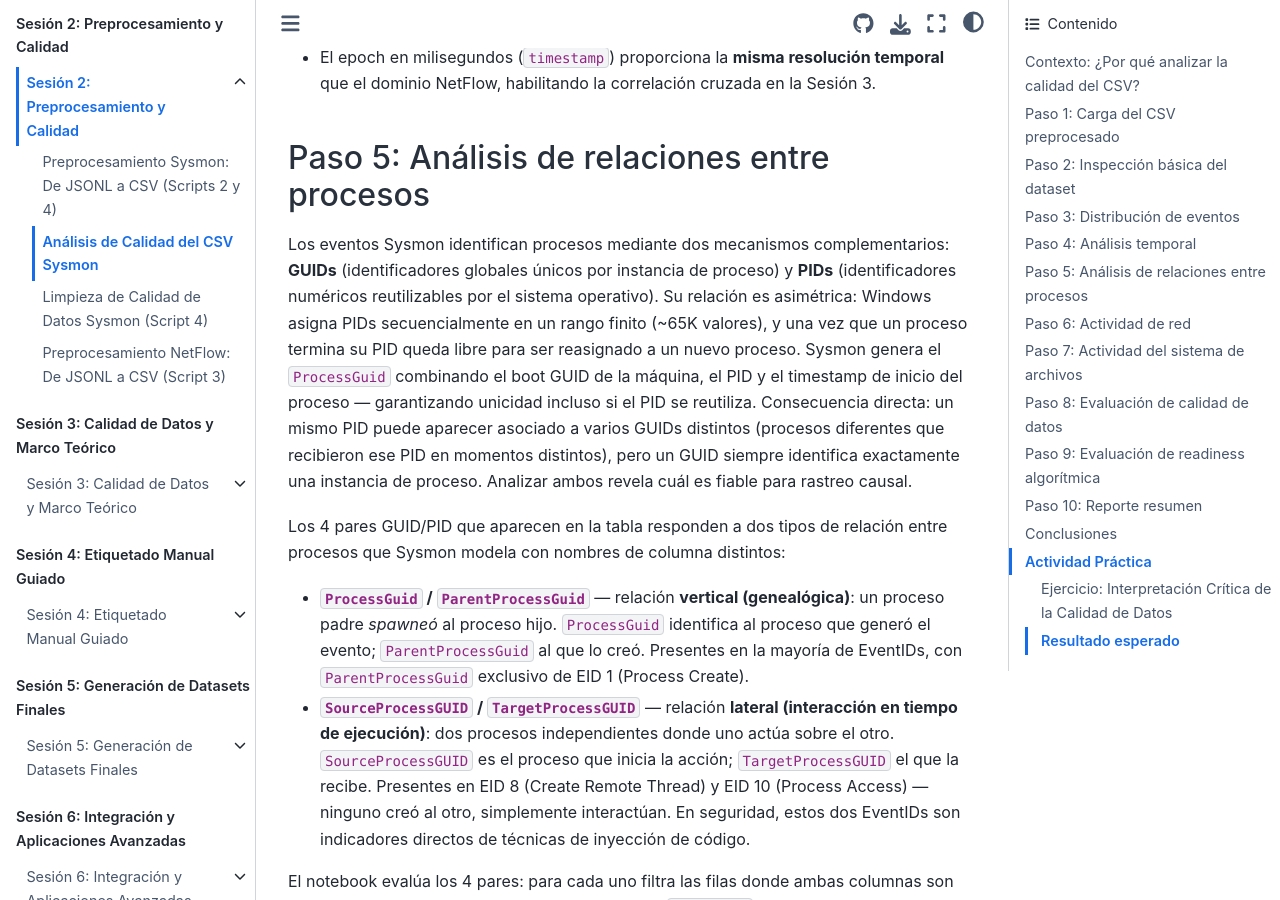
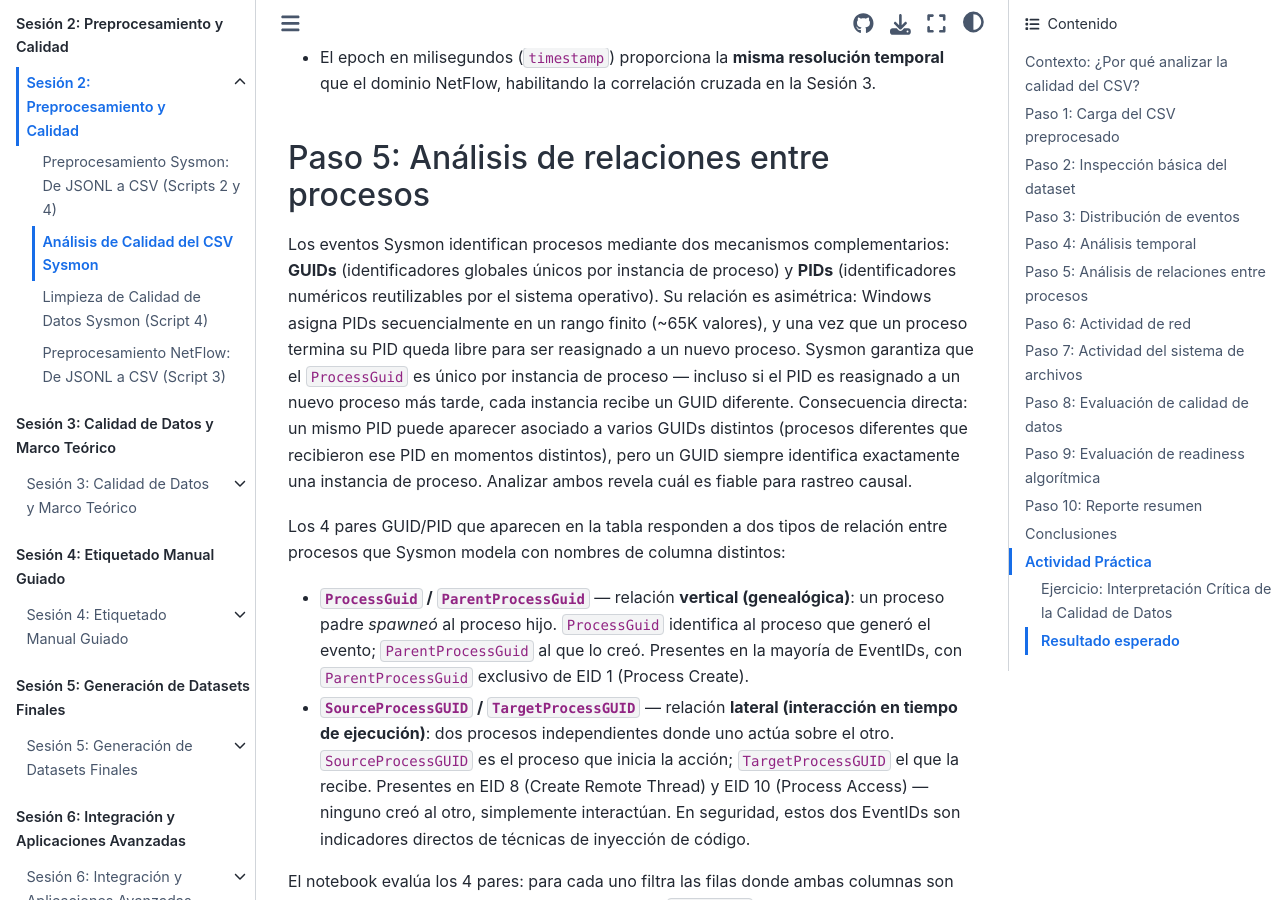
Before and after one commit to ollerenac/curso2026, a Jupyter Book: the page built from sesion-2/8-analisis-calidad-csv.md, in a window 1280 px wide and 900 px high, scrolled down 13759 px. Built offline with Jupyter Book 1.0.4 settings and Sphinx 7.4.7 and the Sphinx Book theme 1.1.4, drawn with Linux system fonts in a browser that asks for light colours.

Commit message:
fix(sesion-2): remove unverified ProcessGuid construction claim in Paso 5
Replace internal implementation detail (boot GUID + PID + timestamp) with
an observable, data-verifiable statement: Sysmon guarantees unique ProcessGuid
per process instance even across PID reuse.

Co-Authored-By: Claude Sonnet 4.6 <noreply@anthropic.com>

```diff
--- a/sesion-2/8-analisis-calidad-csv.md
+++ b/sesion-2/8-analisis-calidad-csv.md
@@ -346,7 +346,7 @@ El notebook genera 4 visualizaciones adaptadas a la ventana de 72 minutos, agrup
 
 ## Paso 5: Análisis de relaciones entre procesos
 
-Los eventos Sysmon identifican procesos mediante dos mecanismos complementarios: **GUIDs** (identificadores globales únicos por instancia de proceso) y **PIDs** (identificadores numéricos reutilizables por el sistema operativo). Su relación es asimétrica: Windows asigna PIDs secuencialmente en un rango finito (~65K valores), y una vez que un proceso termina su PID queda libre para ser reasignado a un nuevo proceso. Sysmon genera el `ProcessGuid` combinando el boot GUID de la máquina, el PID y el timestamp de inicio del proceso — garantizando unicidad incluso si el PID se reutiliza. Consecuencia directa: un mismo PID puede aparecer asociado a varios GUIDs distintos (procesos diferentes que recibieron ese PID en momentos distintos), pero un GUID siempre identifica exactamente una instancia de proceso. Analizar ambos revela cuál es fiable para rastreo causal.
+Los eventos Sysmon identifican procesos mediante dos mecanismos complementarios: **GUIDs** (identificadores globales únicos por instancia de proceso) y **PIDs** (identificadores numéricos reutilizables por el sistema operativo). Su relación es asimétrica: Windows asigna PIDs secuencialmente en un rango finito (~65K valores), y una vez que un proceso termina su PID queda libre para ser reasignado a un nuevo proceso. Sysmon garantiza que el `ProcessGuid` es único por instancia de proceso — incluso si el PID es reasignado a un nuevo proceso más tarde, cada instancia recibe un GUID diferente. Consecuencia directa: un mismo PID puede aparecer asociado a varios GUIDs distintos (procesos diferentes que recibieron ese PID en momentos distintos), pero un GUID siempre identifica exactamente una instancia de proceso. Analizar ambos revela cuál es fiable para rastreo causal.
 
 Los 4 pares GUID/PID que aparecen en la tabla responden a dos tipos de relación entre procesos que Sysmon modela con nombres de columna distintos:
 
```
